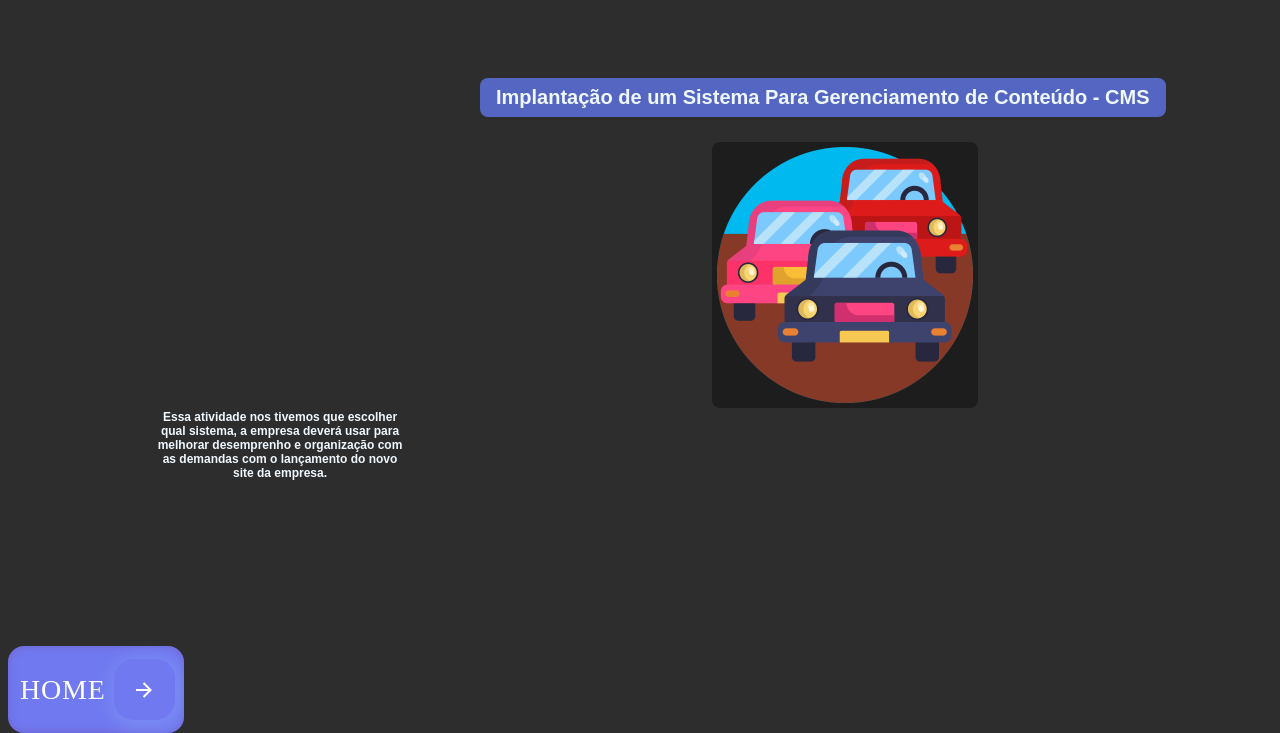
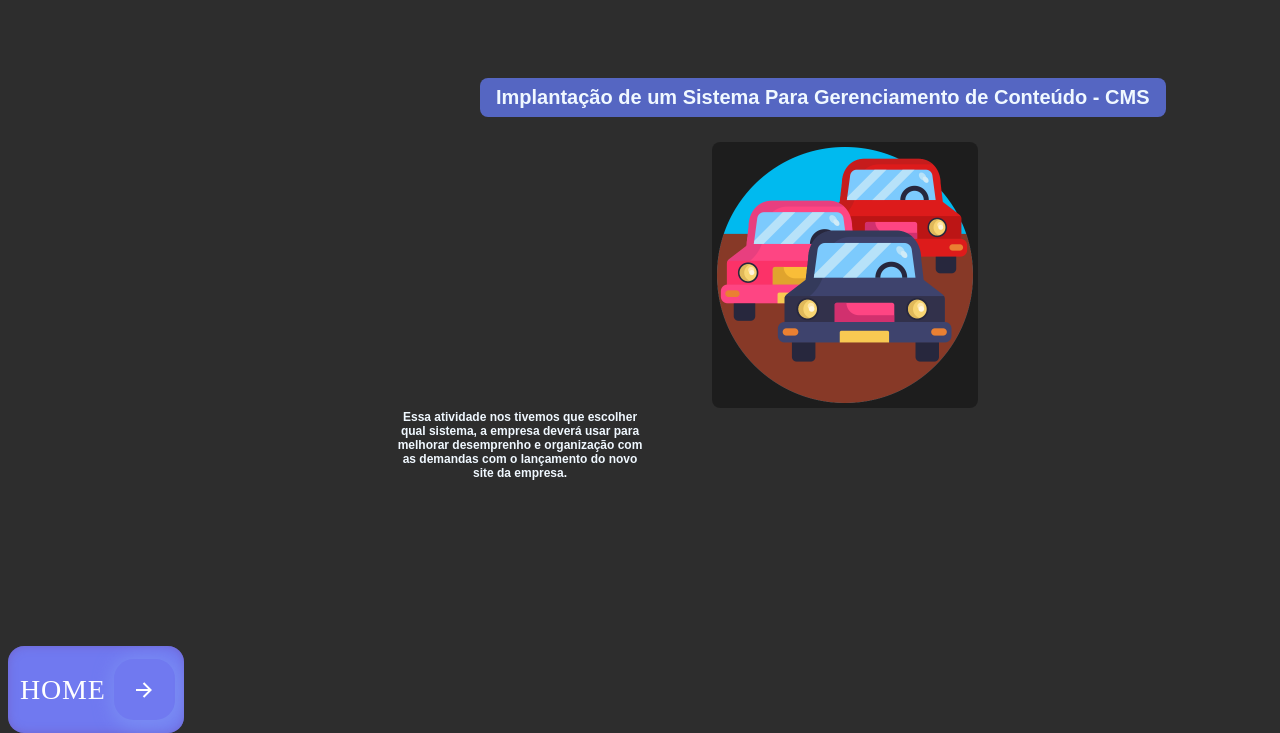
Before and after one commit to fabioc15/portfolio3trimestre, a plain HTML site: page cursotecnico/implante.html in a window 1280 px wide. Shown: the part 194-927 px from the top of the page. Drawn offline with Linux system fonts and the light colour scheme; a web font is replaced by a local one.

Commit message:
Update implante.html

```diff
--- a/cursotecnico/implante.html
+++ b/cursotecnico/implante.html
@@ -12,7 +12,7 @@
     <h3 style="left: 60vh;" class="textboatitulo">Implantação de um Sistema Para Gerenciamento de Conteúdo - CMS</h3>
         <a href="https://docs.google.com/document/d/1eNuqKFY0Kh71yViHpXZ3qLgiVAZ7yicMciEHpo1uIiE/edit?usp=sharing">
             <img class="lingeboafoto" src="/cursofotos/carros.png"></a>
-            <h5 class="textoquetemquecolocarembaixo4" style="width: 20%; margin-left:-1vh; left: 20vh;"><strong></strong>Essa atividade nos tivemos que escolher qual sistema, a empresa deverá usar para melhorar desemprenho e organização com as demandas com o lançamento do novo site da empresa.</h5>
+            <h5 class="textoquetemquecolocarembaixo4" style="width: 20%; margin-left:-1vh; left: 50vh;"><strong></strong>Essa atividade nos tivemos que escolher qual sistema, a empresa deverá usar para melhorar desemprenho e organização com as demandas com o lançamento do novo site da empresa.</h5>
 
                <a href="/cursotecnico/vocejafezocurso.html" class="contactButton">
                 HOME
```
